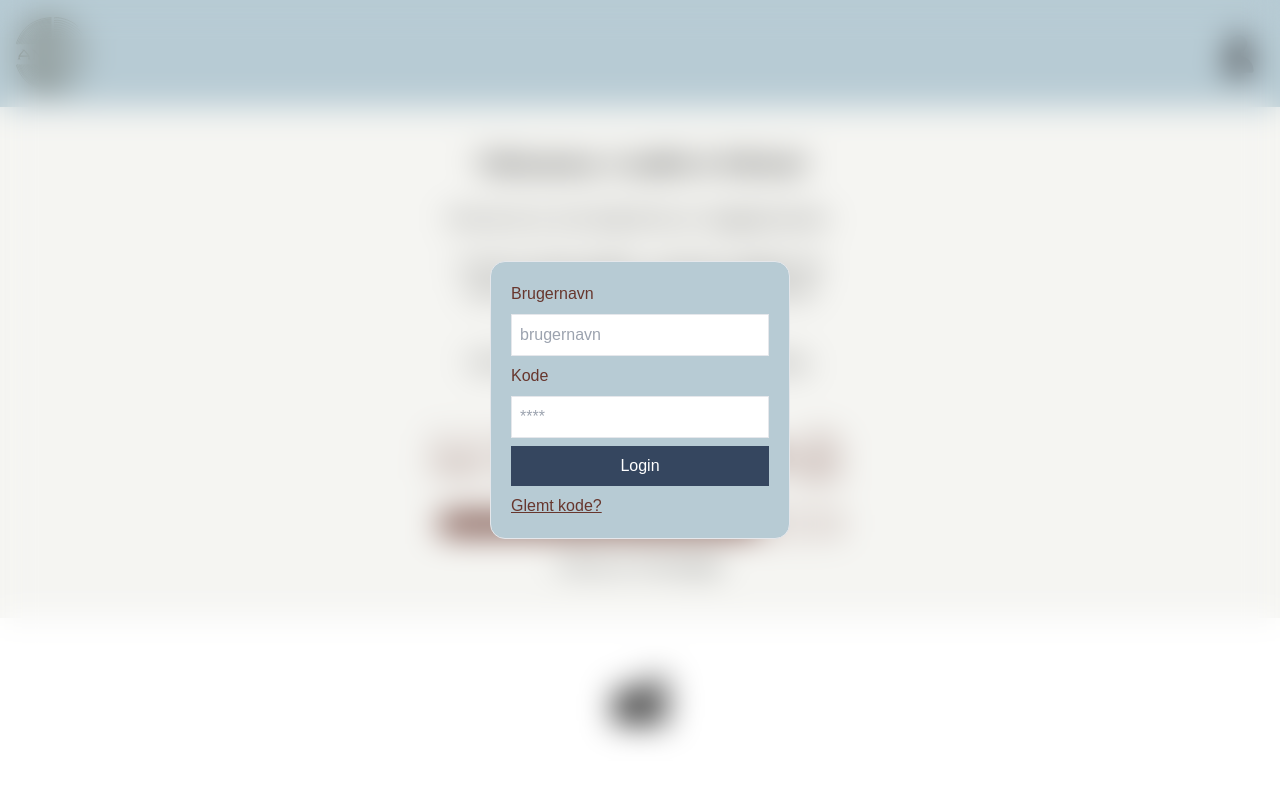
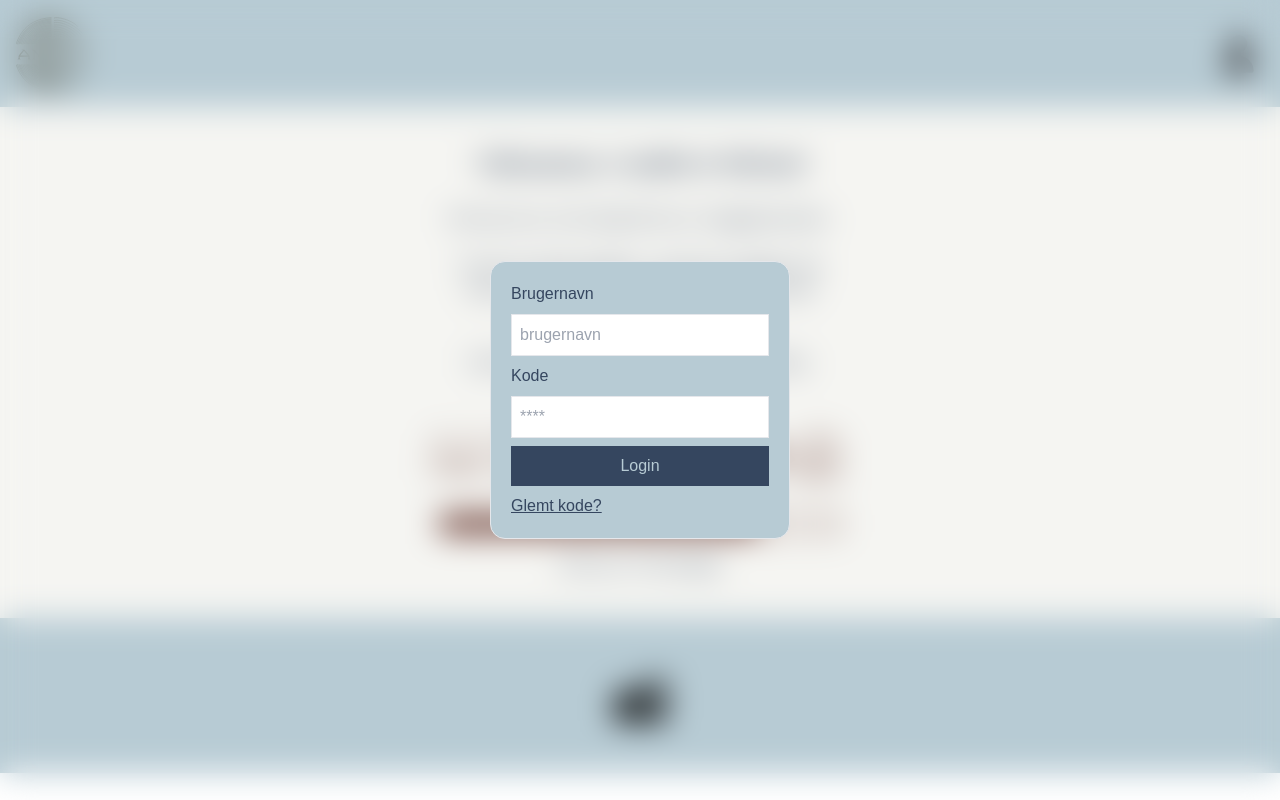
Before and after one commit to AlberteViendahl/forket-ate, a Next.js app: page /App in a window 1280 px wide. Both pictures are taken after a click on the picture 1239 px from the left and 53 px from the top of the page. Built offline with nearby package versions, Linux system fonts and the light colour scheme; a web font is replaced by a local one.

Commit message:
farvekorrektioner

```diff
--- a/src/components/FooterApp.jsx
+++ b/src/components/FooterApp.jsx
@@ -2,7 +2,7 @@
 import Link from "next/link";
 const FooterApp = () => {
   return (
-    <div className="bg-white text-center mx-auto grid grid-cols-1 ">
+    <div className=" text-center mx-auto grid grid-cols-1 bg-lightblue ">
       <Link href="/Chat">
         <img
           src="/img/love_mail.svg"
--- a/src/components/LoginForm.jsx
+++ b/src/components/LoginForm.jsx
@@ -16,7 +16,7 @@ const Login = ({ onClose }) => {
     <div className="fixed inset-0 backdrop-blur-lg flex justify-center items-center z-50">
       <form
         onSubmit={handleSubmit(onSubmit)}
-        className="relative flex flex-col text-brown p-5 w-[300px] rounded-15 bg-lightblue border"
+        className="relative flex flex-col text-darkblue p-5 w-[300px] rounded-15 bg-lightblue border"
       >
         <label>Brugernavn</label>
         <input {...register("brugernavn", { required: true, minLength: 1, maxLength: 4, pattern: /^[A-Za-z]+$/i })} maxLength={4} className='border p-2 mb-2 mt-2 rounded-10' type="text" placeholder='brugernavn' />
@@ -26,7 +26,7 @@ const Login = ({ onClose }) => {
         <input {...register("kode", { required: true, minLength: 6 })} className='border p-2 mb-2 mt-2 rounded-10' type="password" placeholder='****' />
         {errors.kode && <span className='text-red mb-5'>Skriv mindst 6 karaktere</span>}
 
-        <button type="submit" className='bg-darkblue text-white px-4 mb-2 rounded-10 h-[40px]'>Login</button>
+        <button type="submit" className='bg-darkblue text-lightblue px-4 mb-2 rounded-10 h-[40px]'>Login</button>
         <button type="reset" className='underline text-left'>Glemt kode?</button>
       </form>
     </div>
--- a/src/components/MobilSide.jsx
+++ b/src/components/MobilSide.jsx
@@ -3,7 +3,7 @@ import Opdatering from "./Opdatering";
 const MobilSide = () => {
   return (
     <div className="bg-beige flex justify-center px-4 py-10">
-      <div className="flex flex-col items-center text-center max-w-sm">
+      <div className="flex flex-col items-center text-center max-w-sm text-darkblue">
         <h2 className="mb-7 text-2xl font-semibold">
           Velkommen, Camilla & Michael
         </h2>
--- a/src/components/Samtale.jsx
+++ b/src/components/Samtale.jsx
@@ -1,7 +1,7 @@
 import Link from "next/link";
 const Samtale = () => {
   return (
-    <section className="bg-beige">
+    <section className="bg-beige text-darkblue">
       <h2 className="text-center text-2xl p-5">Dit hus i billeder</h2>
       <div className="flex justify-center">
         <p className="w-300 mb-5">
@@ -50,7 +50,7 @@ const Samtale = () => {
         />
         <img className="h-30 pl-3" src="/img/send.svg" alt="send" />
       </div>
-      <div className="bg-white flex justify-center p-5">
+      <div className="bg-lightblue flex justify-center p-5">
         <Link href="/App">
           <img src="/img/undo.svg" alt="Gå tilbage knap" />
         </Link>
```
